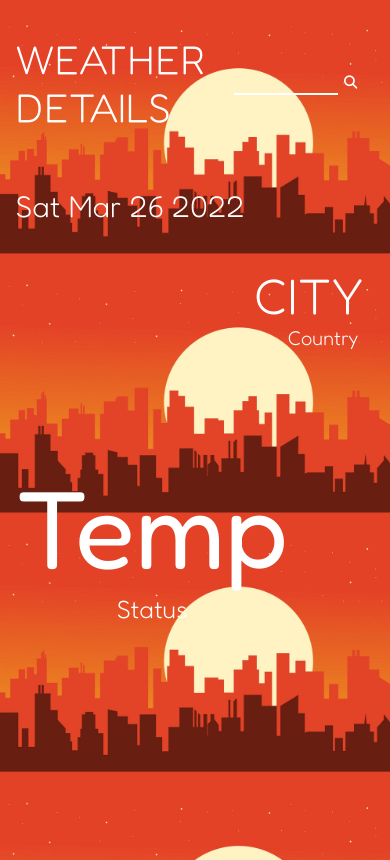
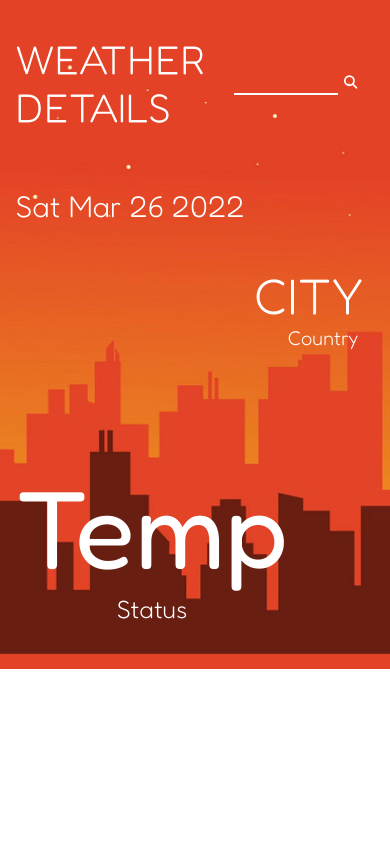
Before and after one commit to nikkhil-ss/Weather-Web-App, a plain HTML site: page index.html in a window 390 px wide. Drawn offline with Linux system fonts and the light colour scheme.

Commit message:
made responsive

```diff
--- a/appW.js
+++ b/appW.js
@@ -21,8 +21,8 @@ else{
 }
 
 background.style.backgroundImage= `url(.${backgroundImageLocation})`;
-// background.style.repeat=no-repeat;
-background.style.backgroundSize="100%";
+
+// background.style.backgroundSize="100%";
 
 
 let weather_info = {
--- a/index.html
+++ b/index.html
@@ -39,10 +39,9 @@
     <script src="location.js"></script>
 </body>
 <style>
-    body {
-        background-image: url();
+    body{
+        background-size: 100%;
     }
-
     #weather {
         display: flex;
         /* justify-content: space-around; */
@@ -169,8 +168,11 @@
         #temp{
             font-size: 110px;
         }
-        #body{
-            height: 100vmax;
+        body{
+            background-repeat: no-repeat;
+            background-origin: content-box;
+            background-size:cover;
+
 
 
         }
```
